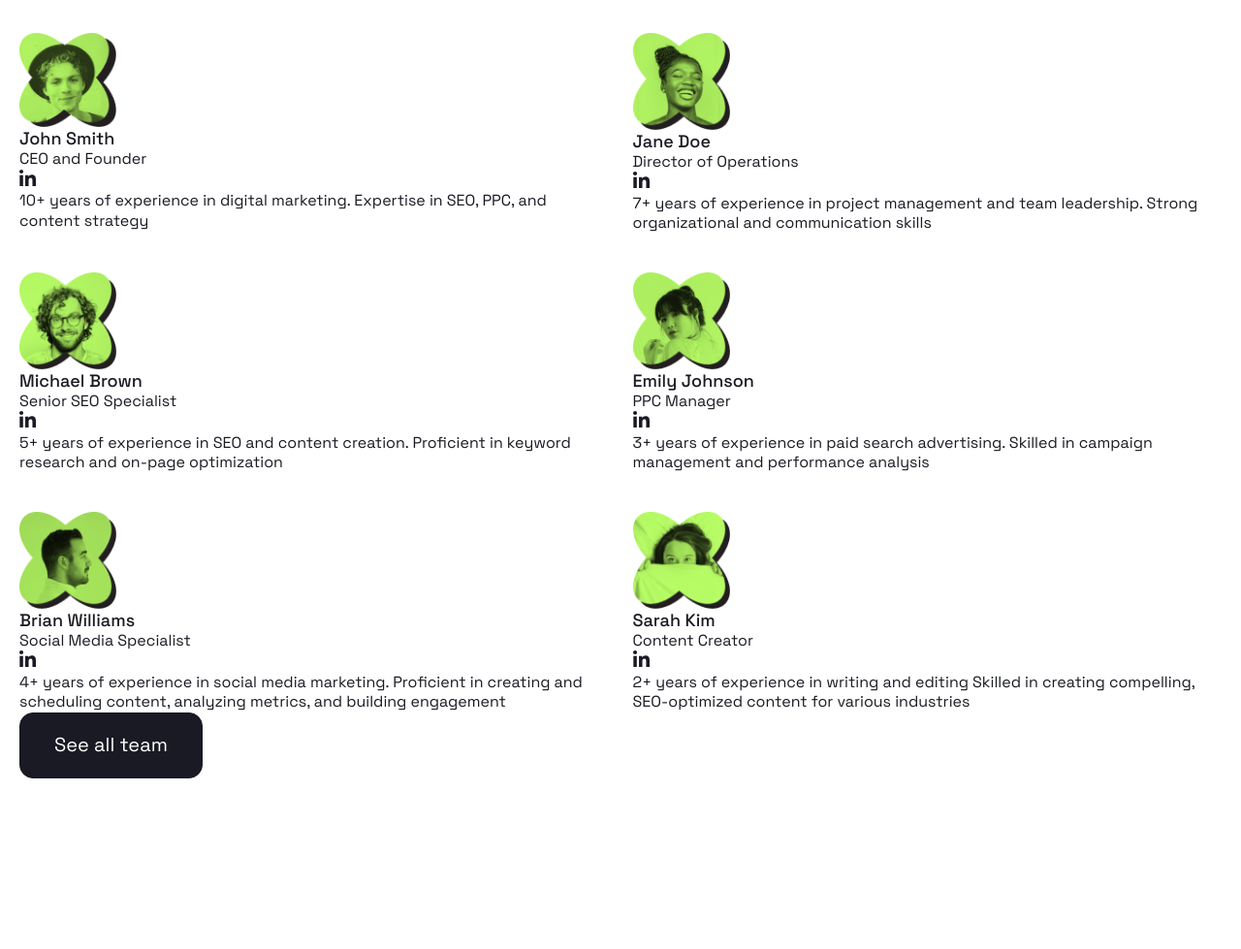
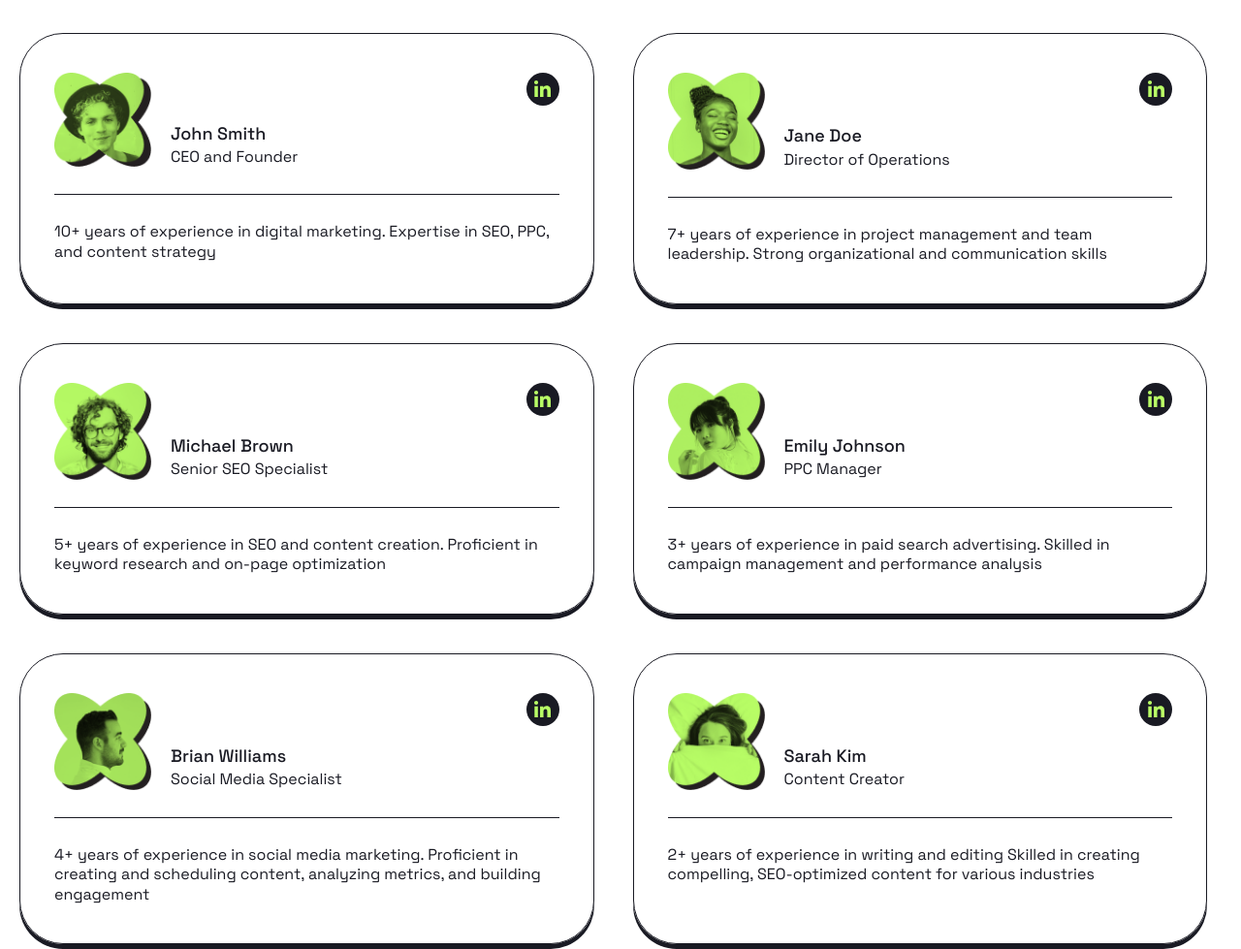
Before and after one commit to notsabyrka/positivus, a website built with Vite: page index.html in a window 1280 px wide. Shown: the part 4520-5499 px from the top of the page at 97% size. Before the commit the page ends 5373 px from the top, so only its background shows below. Built offline with nearby package versions, Linux system fonts and the light colour scheme; files whose address does not match are found by name.

Commit message:
style: add team section styles

```diff
--- a/src/styles/components/_index.scss
+++ b/src/styles/components/_index.scss
@@ -6,3 +6,5 @@
 @forward "puddle-bg";
 @forward "service-card";
 @forward "banner";
+
+@forward "team-card";
--- /dev/null
+++ b/src/styles/components/_team-card.scss
@@ -0,0 +1,61 @@
+@use "../helpers" as *;
+
+.team-card {
+  height: 100%;
+  padding: 40px 35px;
+  border: var(--border);
+  border-radius: var(--border-radius-large);
+  box-shadow: var(--shadow);
+
+  @include mobile {
+    padding-inline: 50px;
+  }
+
+  &__header {
+    display: flex;
+  }
+
+  &__image {
+    &:not(:last-child) {
+      margin-right: 20px;
+    }
+  }
+
+  &__info {
+    align-self: end;
+
+    &:not(:last-child) {
+      margin-right: 10px;
+    }
+  }
+
+  &__link {
+    @include flex-center;
+    @include square(34px);
+
+    flex-shrink: 0;
+    align-self: start;
+    margin-left: auto;
+    color: var(--color-accent);
+    background-color: var(--color-dark);
+    border-radius: 50%;
+  }
+
+  &__name {
+    &:not(:last-child) {
+      margin-bottom: 3px;
+    }
+  }
+
+  &__body {
+    --teamCardBodyMarginTop: 28px;
+
+    margin-top: var(--teamCardBodyMarginTop);
+    padding-top: var(--teamCardBodyMarginTop);
+    border-top: var(--border);
+
+    @include mobile {
+      --teamCardBodyMarginTop: 20px;
+    }
+  }
+}
--- a/src/styles/sections/_index.scss
+++ b/src/styles/sections/_index.scss
@@ -2,3 +2,4 @@
 @forward "services";
 @forward "studies";
 @forward "process";
+@forward "team";
--- /dev/null
+++ b/src/styles/sections/_team.scss
@@ -0,0 +1,16 @@
+@use "../helpers" as *;
+
+.team {
+  display: flex;
+  flex-direction: column;
+  row-gap: 40px;
+
+  &__button {
+    align-self: end;
+    min-width: 269px;
+
+    @include mobile-s {
+      width: 100%;
+    }
+  }
+}
```
